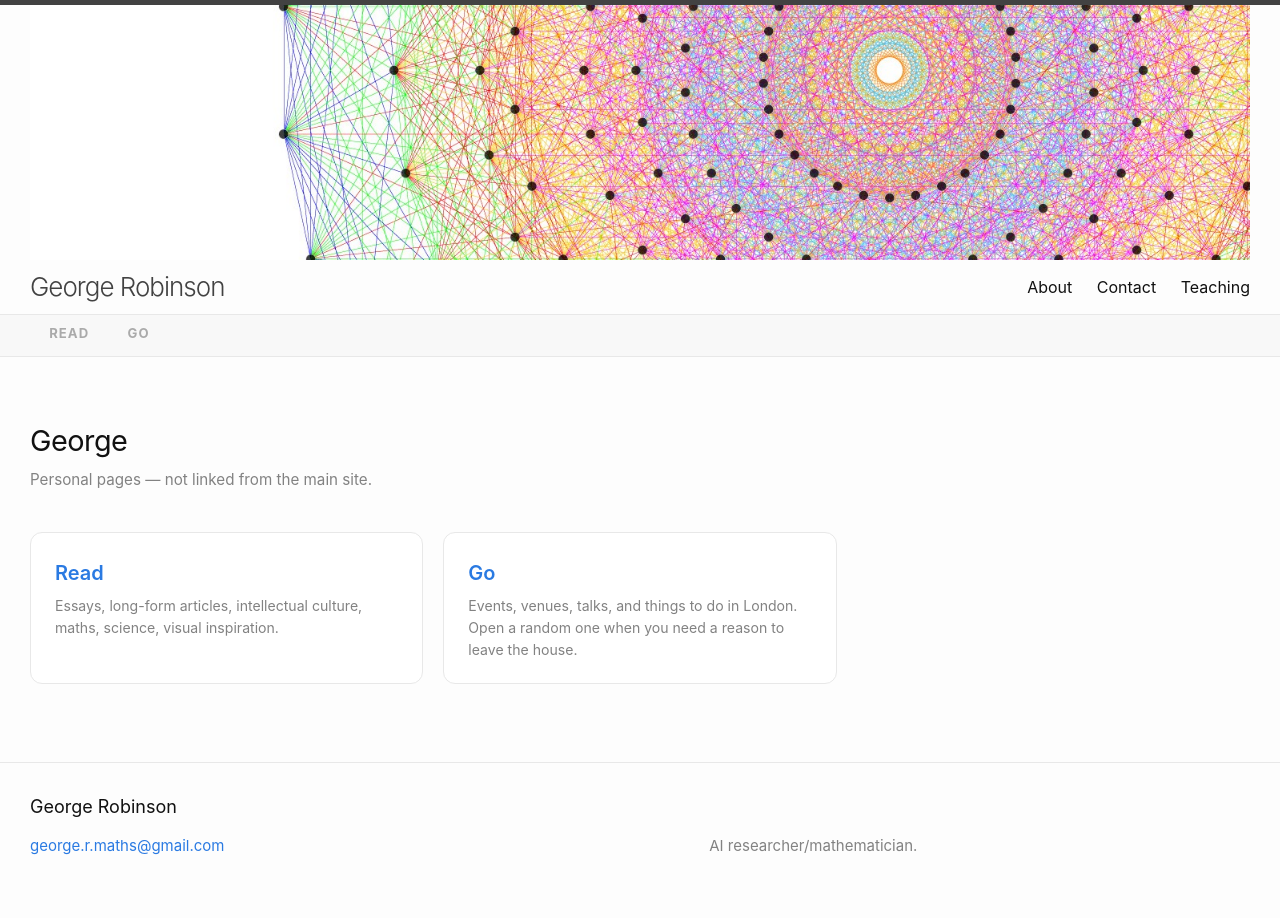
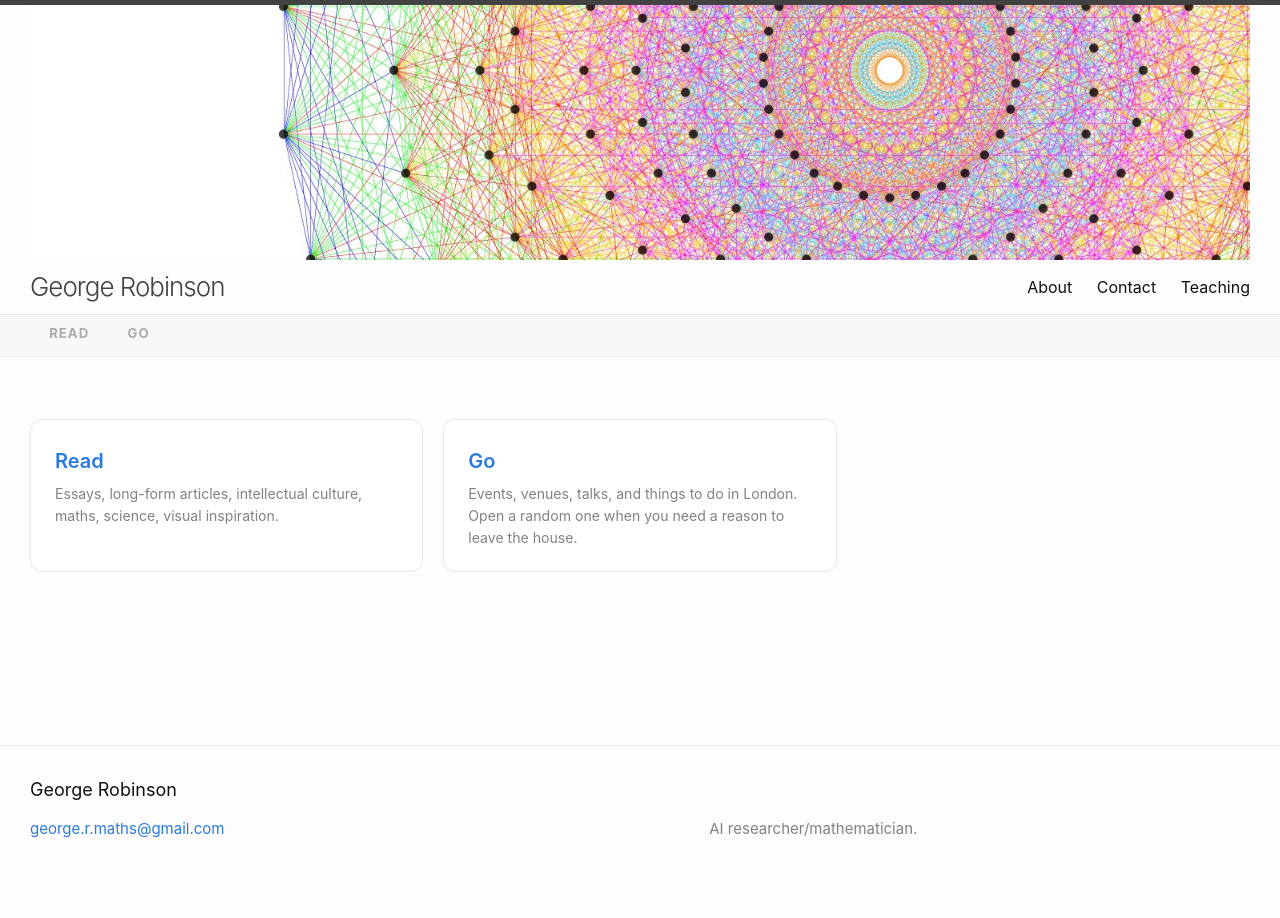
Before and after one commit to robinsong2/robinsong2.github.io, a Jekyll site: the page george/index.html, which Jekyll copies as it is, in a window 1280 px wide. Built offline with Jekyll 4.4.1, drawn with Linux system fonts in a browser that asks for light colours.

Commit message:
Remove heading and subtext from George page
Removed heading and description from the George landing page.

```diff
--- a/george/index.html
+++ b/george/index.html
@@ -44,8 +44,6 @@
 <main class="page-content" aria-label="Content">
   <div class="wrapper">
     <div class="george-landing">
-      <h1>George</h1>
-      <p class="george-landing-sub">Personal pages — not linked from the main site.</p>
       <div class="george-cards">
         <a href="/george/read" class="george-card">
           <div class="george-card-name">Read</div>
```
